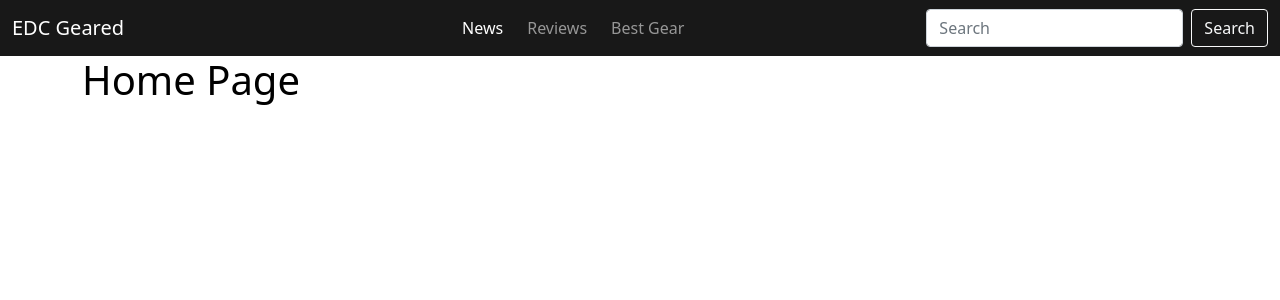
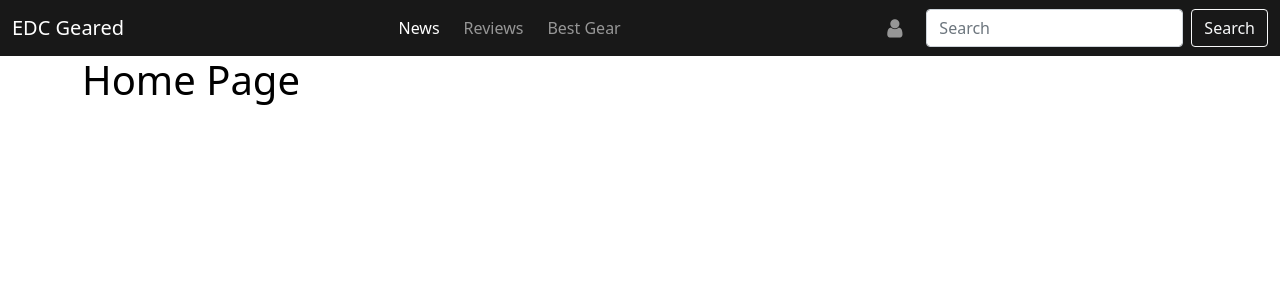
Before and after one commit to PLajus/edc-geared, a Flask app: page / in a window 1280 px wide. Shown: the top 300 px of the page. Run offline with Flask 2, Linux system fonts and the light colour scheme; some libraries are stand-ins or nearby versions.

Commit message:
fix: user icon hyperlinks to login page

```diff
--- a/templates/layout.html
+++ b/templates/layout.html
@@ -18,6 +18,8 @@
       type="text/css"
     />
 
+    <link rel="stylesheet" href="https://formden.com/static/cdn/font-awesome/4.4.0/css/font-awesome.min.css" />
+
     {% if title %}
     <title>{{ title }} | EDC Geared</title>
     {% else %}
@@ -28,7 +30,7 @@
     <header>
       <nav class="navbar navbar-expand-lg navbar-dark">
         <div class="container-fluid">
-          <a class="navbar-brand me-5" href="{{ url_for('index') }}"
+          <a class="navbar-brand" href="{{ url_for('index') }}"
             >EDC Geared</a
           >
           <button
@@ -44,7 +46,7 @@
           </button>
           <div class="collapse navbar-collapse" id="navbarSupportedContent">
             <ul class="navbar-nav mx-auto mb-3 mb-lg-0">
-              <li class="nav-item ms-5">
+              <li class="nav-item">
                 <a class="nav-link active" aria-current="page" href="#">News</a>
               </li>
               <li class="nav-item mx-2">
@@ -54,12 +56,13 @@
                 <a class="nav-link" href="#">Best Gear</a>
               </li>
             </ul>
-            <!-- TODO: fix icon -->
-            <!-- <ul class="nav navbar-nav navbar-right me-3 mb-3 mb-lg-0">
+            <ul class="nav navbar-nav navbar-right me-3 mb-3 mb-lg-0">
               <li>
-                <a href="#"><span class="" aria-hidden="true"></span> Login</a>
+                <a class="nav-link" :link href="login"><span class="" aria-hidden="true"></span>
+                  <i class="fa fa-user fa-lg">
+                </i></a>
               </li>
-            </ul> -->
+            </ul>
             <form class="d-flex">
               <input
                 class="form-control me-2"
@@ -77,13 +80,12 @@
     </header>
     <main role="main" class="container">
       <div class="row">
-        <div class="col-md-8">
       {% with messages = get_flashed_messages(with_categories=true) %}
       {% if messages %}
       {% for category, message in messages %}
       <div class="alert alert-{{ category }}">{{ message }}</div>
-      {% endfor %} {% endif %} {% endwith %} {% block content %}{% endblock %}
-        </div>
+      {% endfor %} {% endif %} {% endwith %}
+      {% block content %}{% endblock %}
       </div>
     </div>
     <script
```
